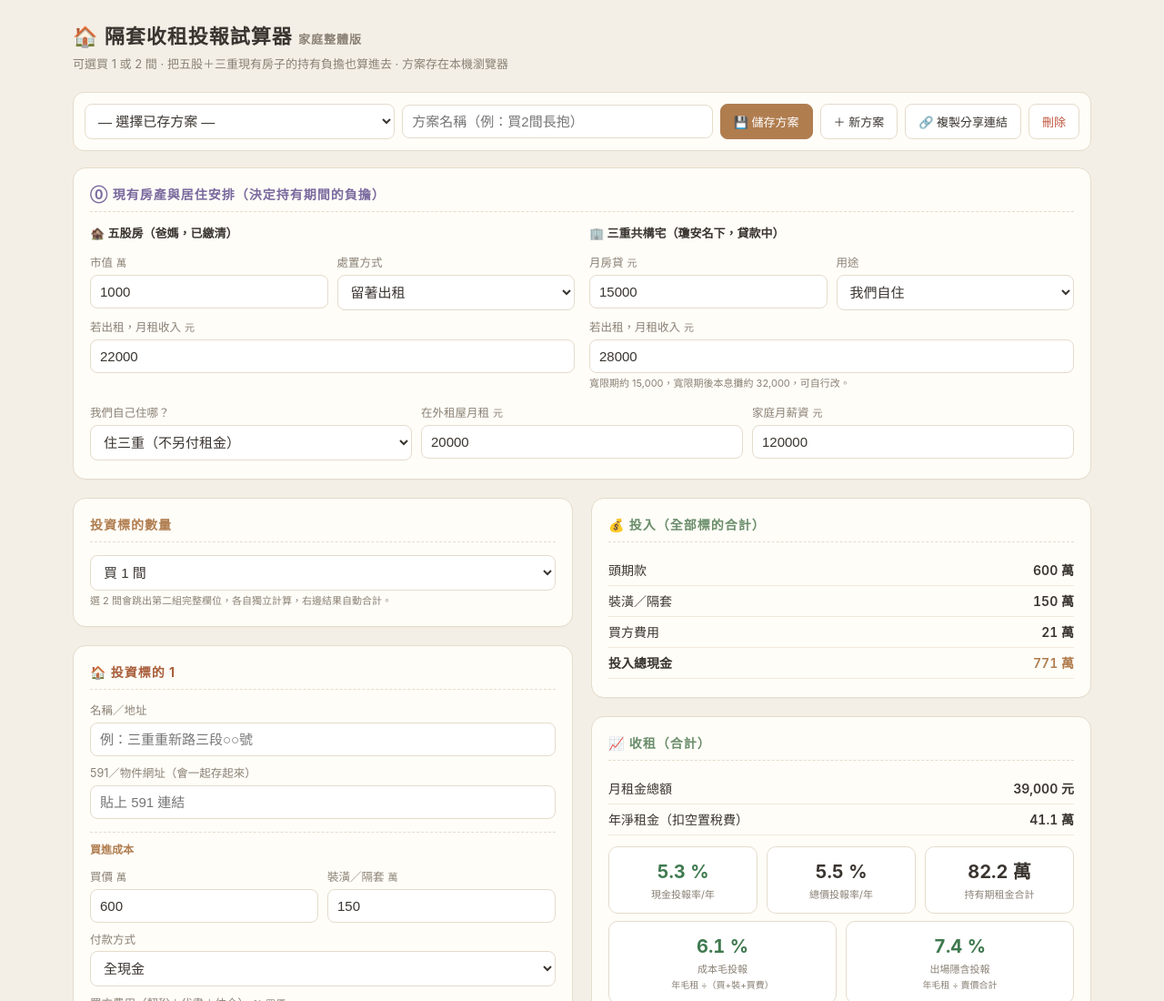
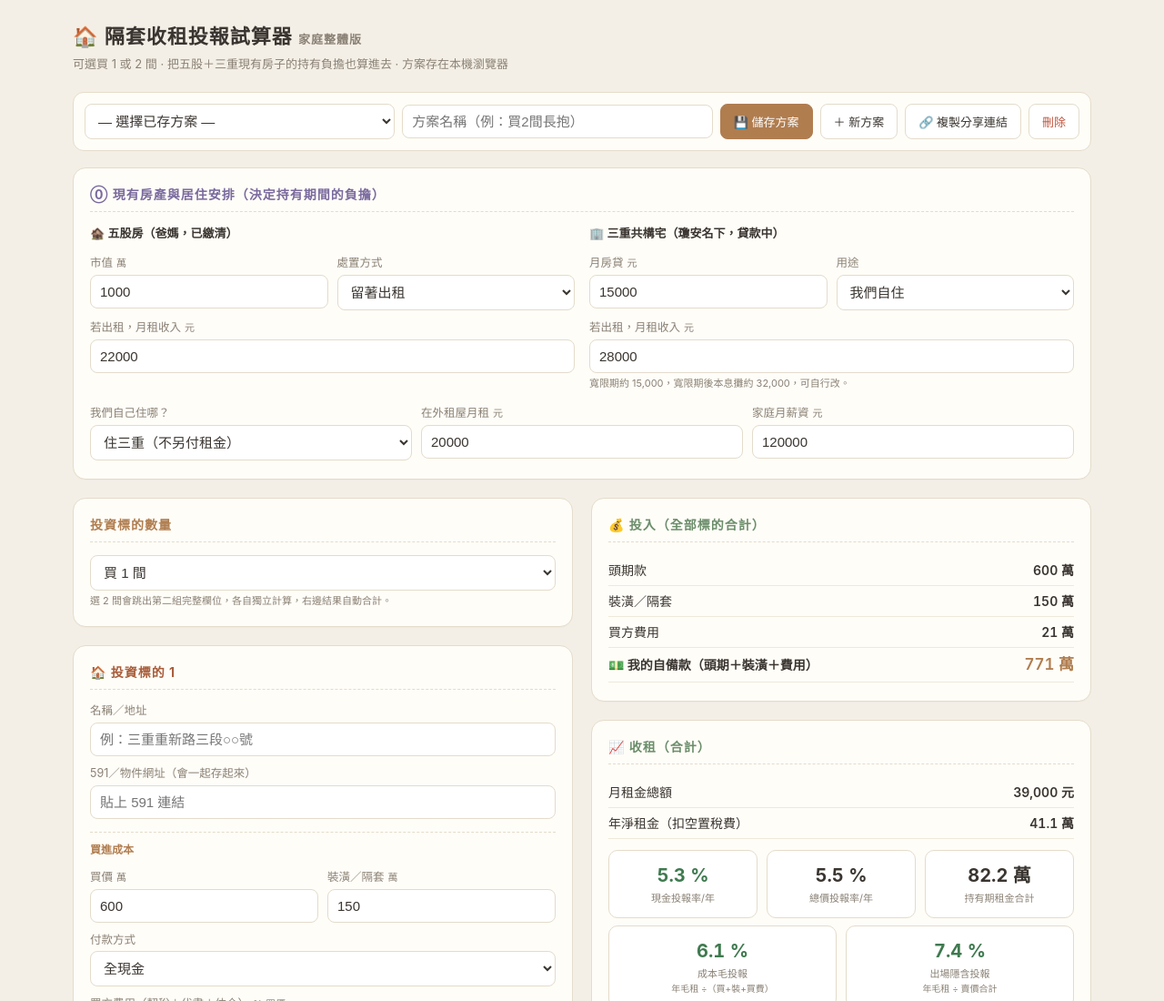
Before and after one commit to Joanzhang45/home-calc, a plain HTML site: page index.html in a window 1280 px wide. Shown: the top 1100 px of the page at 91% size. Drawn offline with Linux system fonts and the light colour scheme.

Commit message:
投入總現金改標示為「我的自備款（頭期＋裝潢＋費用）」並放大
Co-Authored-By: Claude Fable 5 <noreply@anthropic.com>

```diff
--- a/index.html
+++ b/index.html
@@ -163,7 +163,7 @@
         <div class="kv" id="loanRow" style="display:none;"><span>貸款金額</span><span class="v" id="oLoan">—</span></div>
         <div class="kv"><span>裝潢／隔套</span><span class="v" id="oReno">—</span></div>
         <div class="kv"><span>買方費用</span><span class="v" id="oBuyer">—</span></div>
-        <div class="kv"><span><b>投入總現金</b></span><span class="v" id="oCashIn" style="color:var(--accent);">—</span></div>
+        <div class="kv"><span><b>💵 我的自備款（頭期＋裝潢＋費用）</b></span><span class="v" id="oCashIn" style="color:var(--accent);font-size:17px;">—</span></div>
         <div class="kv" id="injectRow" style="display:none;"><span>五股賣出可挹注</span><span class="v pos" id="oInject">—</span></div>
         <div class="kv" id="gapRow" style="display:none;"><span><b>現金缺口／剩餘</b></span><span class="v" id="oGap">—</span></div>
       </div>
```
